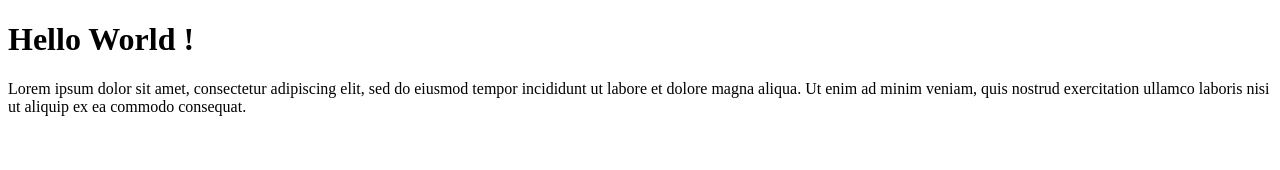
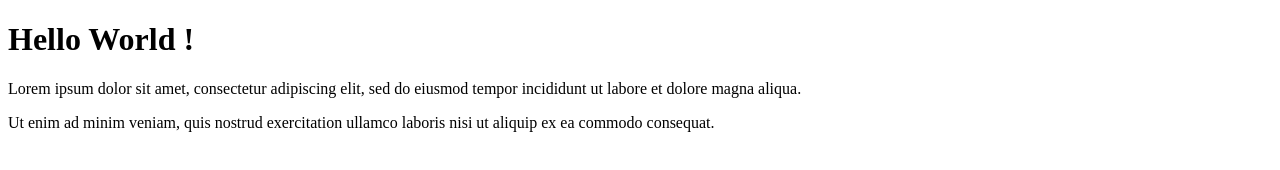
Before and after one commit to deb-ui/git_test, a plain HTML site: page index.html in a window 1280 px wide. Drawn offline with Linux system fonts and the light colour scheme.

Commit message:
Adding paragraph element --- for each paragraph

```diff
--- a/index.html
+++ b/index.html
@@ -10,10 +10,10 @@
 
 <body>
     <h1> Hello World ! </h1>
-    <p>Lorem ipsum dolor sit amet, consectetur adipiscing elit, sed do eiusmod tempor
-        incididunt ut labore et dolore magna aliqua.
+    <p>Lorem ipsum dolor sit amet, consectetur adipiscing elit, sed do eiusmod tempor incididunt ut labore et dolore
+        magna aliqua.</p>
 
-        Ut enim ad minim veniam, quis nostrud exercitation ullamco laboris
+    <p>Ut enim ad minim veniam, quis nostrud exercitation ullamco laboris
         nisi ut aliquip ex ea commodo consequat.</p>
 </body>
 
```
